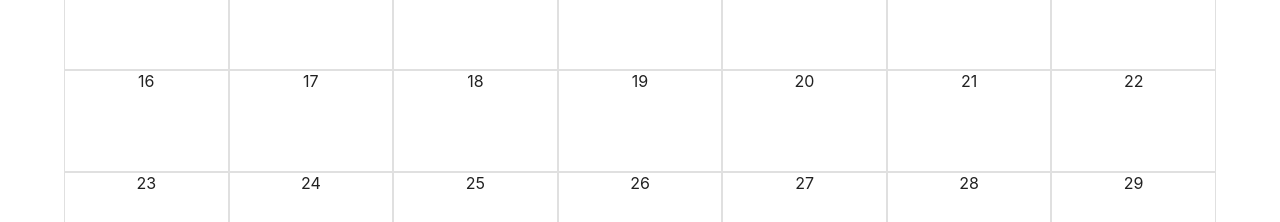
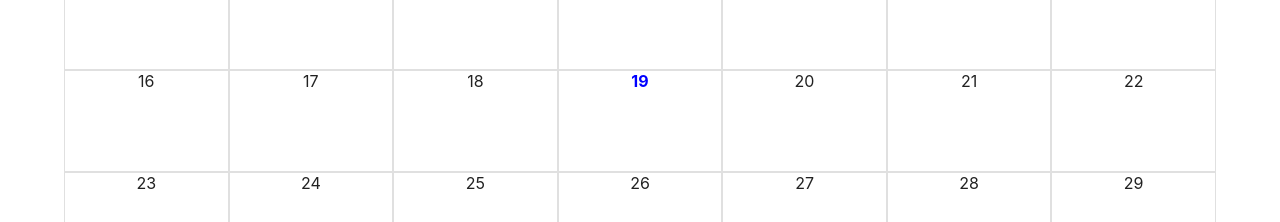
Before and after one commit to amalyam/calendar-app, a React (Create React App) app: page / in a window 1280 px wide. Shown: the part 295-517 px from the top of the page. Built offline with nearby package versions, Linux system fonts and the light colour scheme.

Commit message:
add today var, bold and blue today's date

```diff
--- a/src/Calendar.tsx
+++ b/src/Calendar.tsx
@@ -2,6 +2,8 @@ import { useState } from "react";
 import { Container, Paper } from "@mui/material";
 import Grid from "@mui/material/Unstable_Grid2";
 import Button from "@mui/material/Button";
+
+const today = new Date();
 
 const months = [
   "January",
@@ -46,7 +48,7 @@ function calculateMonthLastDate(anchorDate: Date): number {
 }
 
 export default function Calendar() {
-  const [anchorDate, setAnchorDate] = useState(new Date());
+  const [anchorDate, setAnchorDate] = useState(today);
 
   const firstWeekdayValue: number = calculateFirstWeekday(anchorDate).getDay();
   const lastDayDate: number = calculateMonthLastDate(
@@ -68,7 +70,7 @@ export default function Calendar() {
         <Button variant="outlined" onClick={() => changeMonth(1)}>
           &gt;
         </Button>
-        <Button variant="contained" onClick={() => setAnchorDate(new Date())}>
+        <Button variant="contained" onClick={() => setAnchorDate(today)}>
           Today
         </Button>
       </div>
@@ -92,7 +94,15 @@ export default function Calendar() {
           const day = index - firstWeekdayValue + 1;
           return (
             <Grid xs={12 / 7}>
-              <Paper variant="outlined" square sx={{ height: 100 }}>
+              <Paper
+                variant="outlined"
+                square
+                sx={{
+                  height: 100,
+                  fontWeight: day === today.getDate() ? "bold" : "normal",
+                  color: day === today.getDate() ? "blue" : "",
+                }}
+              >
                 {day < 1 || day > lastDayDate ? "" : day}
               </Paper>
             </Grid>
```
